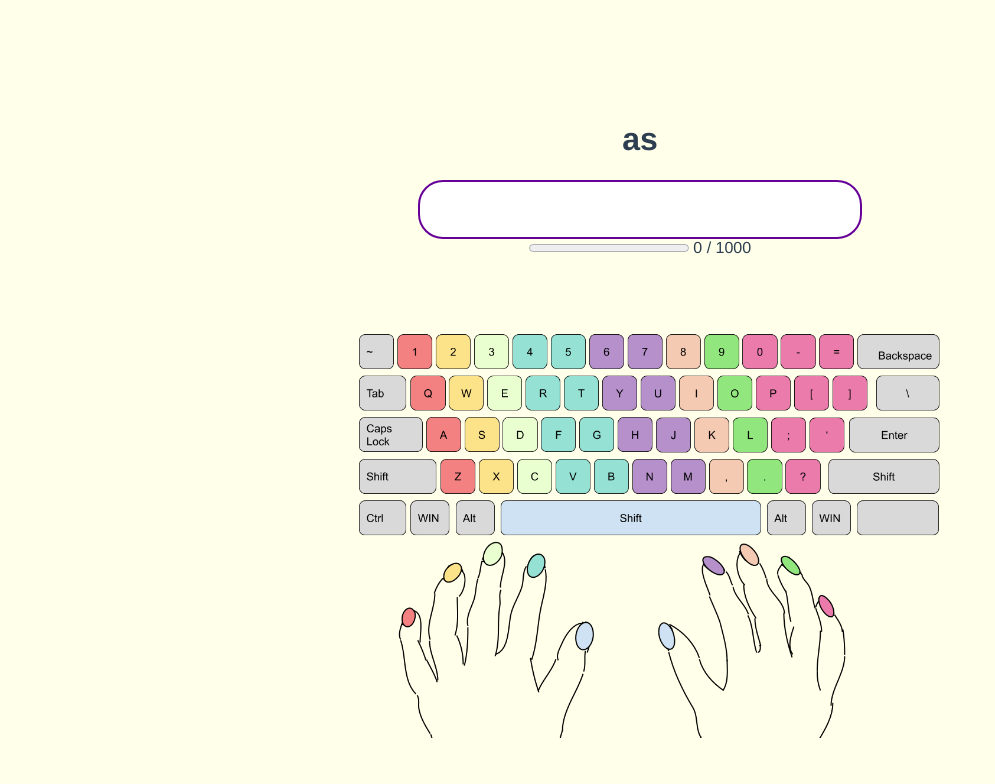
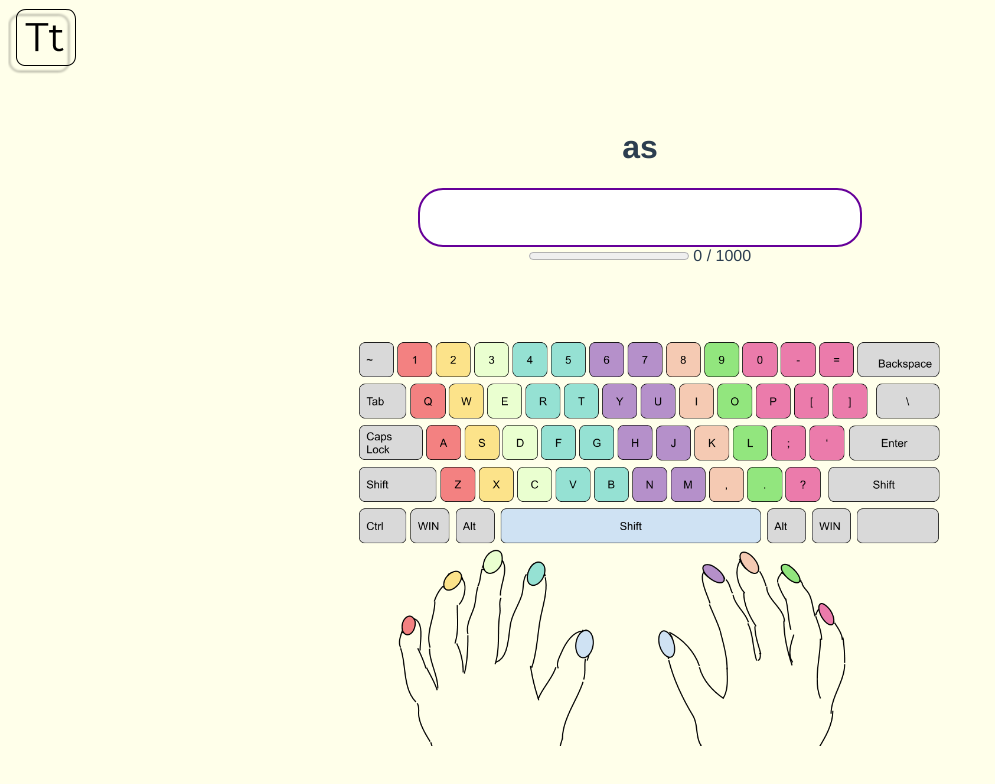
Before and after one commit to rlshepherd/learn-typing, a Vue app: page / in a window 1280 px wide. Shown: the top 784 px of the page, without its empty margins (0-995 px from the left). Built offline with nearby package versions, Linux system fonts and the light colour scheme.

Commit message:
add favicon and logo

```diff
--- a/src/App.vue
+++ b/src/App.vue
@@ -1,5 +1,8 @@
 <template>
   <div id="app">
+    <div class="logo-box">
+      <img src="./assets/touch-type-logo.png" class="logo">
+    </div>
     <word-card
       v-bind:word="currentWord"
       @spelled-correctly="nextWord"
@@ -111,7 +114,7 @@ export default {
   -moz-osx-font-smoothing: grayscale;
   text-align: center;
   color: #2c3e50;
-  margin-top: 100px;
+  margin-top: ;
   display: flex;
   flex-direction: column;
   align-items: center;
@@ -120,4 +123,10 @@ export default {
 body {
   background-color: #ffffea;
 }
+.logo-box {
+  display: flex;
+  flex-direction: row;
+  justify-content: left;
+  width: 100%;
+}
 </style>
```
Also changed, not shown: src/assets/touch-type-logo.png (added), 1 other file (tests, documents, lock files or other folders).
